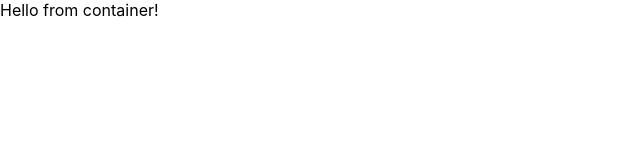
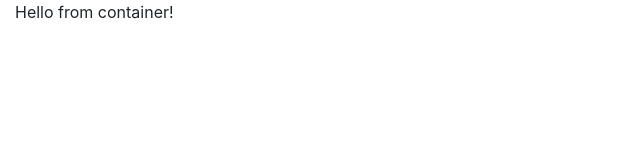
Before and after one commit to mwnewm/mwnewm.github.io, a React (Create React App) app in the folder personal-website/: page / in a window 1280 px wide. Shown: the top 160 px of the page, without its empty margins (0-640 px from the left). Built offline with nearby package versions, Linux system fonts and the light colour scheme.

Commit message:
bootstrap fix

```diff
--- a/personal-website/src/App.js
+++ b/personal-website/src/App.js
@@ -5,7 +5,7 @@ import {
   Route,
   Link
 } from 'react-router-dom';
-import {Container} from 'react-bootstrap';
+import Container from 'react-bootstrap/Container';
 import './App.css';
 
 class App extends React.Component {
@@ -40,8 +40,8 @@ class App extends React.Component {
   render() {
     return (
       <Router>
-        <Container>
-          Hello from container!
+        <Container fluid={true}>
+          <p>Hello from container!</p>
         </Container>
       </Router>
     );
--- a/personal-website/src/index.js
+++ b/personal-website/src/index.js
@@ -4,9 +4,12 @@ import './index.css';
 import App from './App';
 import reportWebVitals from './reportWebVitals';
 
+import 'bootstrap/dist/css/bootstrap.css';
+
+
 ReactDOM.render(
   <React.StrictMode>
-    <App />
+  <App />
   </React.StrictMode>,
   document.getElementById('root')
 );
```
